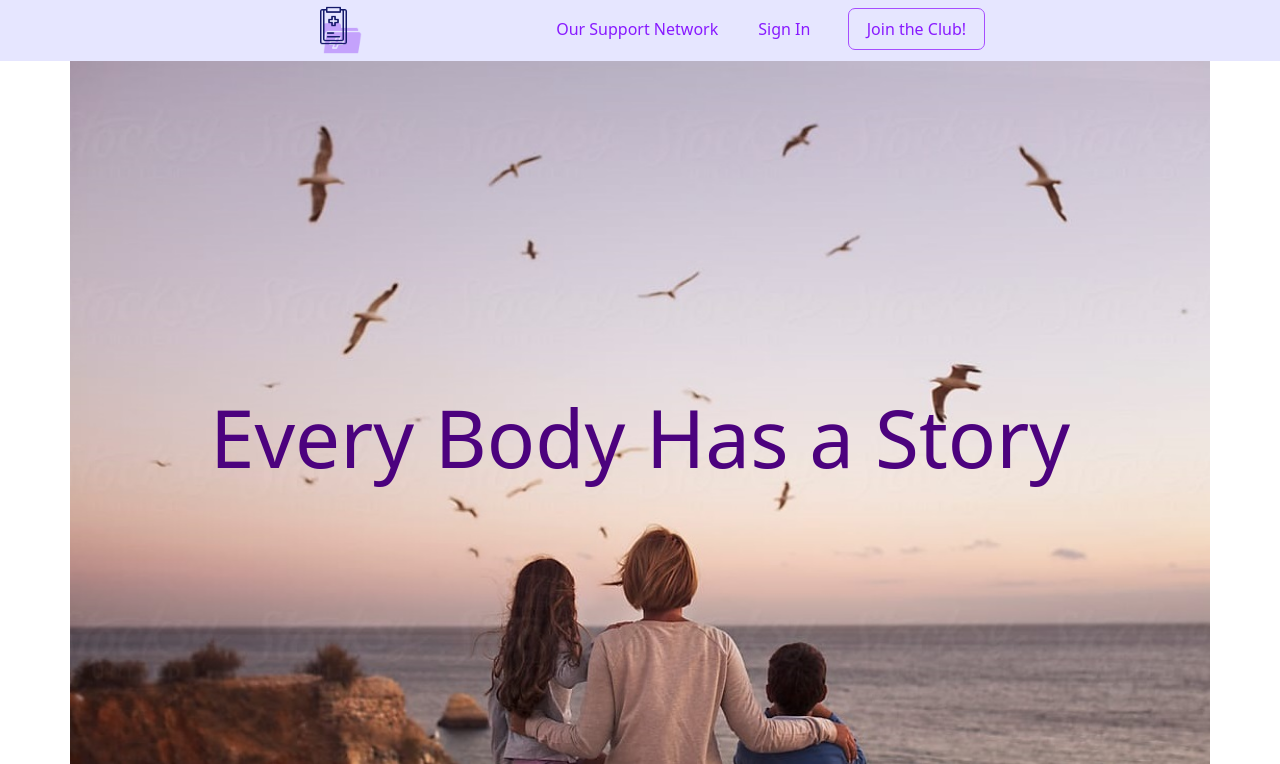
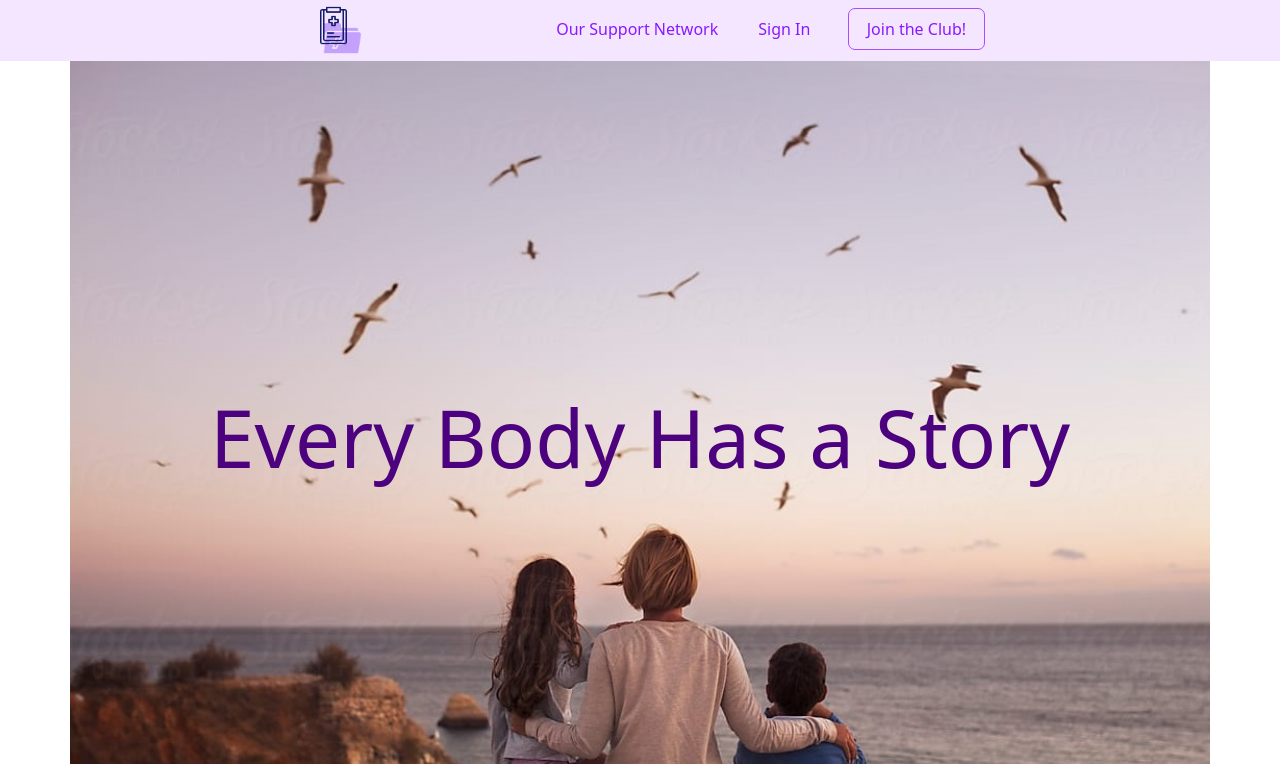
Before and after one commit to LifeTruther/CTWeek5WeekendFlask, a Flask app: page / in a window 1280 px wide. Shown: the top 764 px of the page. Run offline with Flask 2, Linux system fonts and the light colour scheme; some libraries are stand-ins or nearby versions.

Commit message:
A few latenight changes

```diff
--- a/my_inventory/site/routes.py
+++ b/my_inventory/site/routes.py
@@ -5,6 +5,7 @@ from flask_login.utils import login_required
 site= Blueprint('site',__name__,template_folder='site_templates')
 
 @site.route('/')
+
 def home():
     return render_template('index.html')
 
--- a/my_inventory/static/main.css
+++ b/my_inventory/static/main.css
@@ -3,7 +3,7 @@
     display: flex;
     justify-content: center;
     vertical-align: middle;
-    background-color: #e6e6ff;
+    background-color: #f5e6ff;
 }
 
 /* smaller container */
--- a/my_inventory/templates/base.html
+++ b/my_inventory/templates/base.html
@@ -25,12 +25,10 @@
                     <li>Our Support Network</li>
                 </a>
                 {% if current_user.is_authenticated %}
-                    <a href="{{ url_for('site.profile') }}">
+                    <a href="">
                         <li>Your History</li>
                     </a>
-
-
-                    <a href="">
+                    <a href="{{ url_for('site.profile') }}">
                         <li>Settings</li>
                     </a>
                     <a href="{{ url_for('auth.logout') }}">
```
